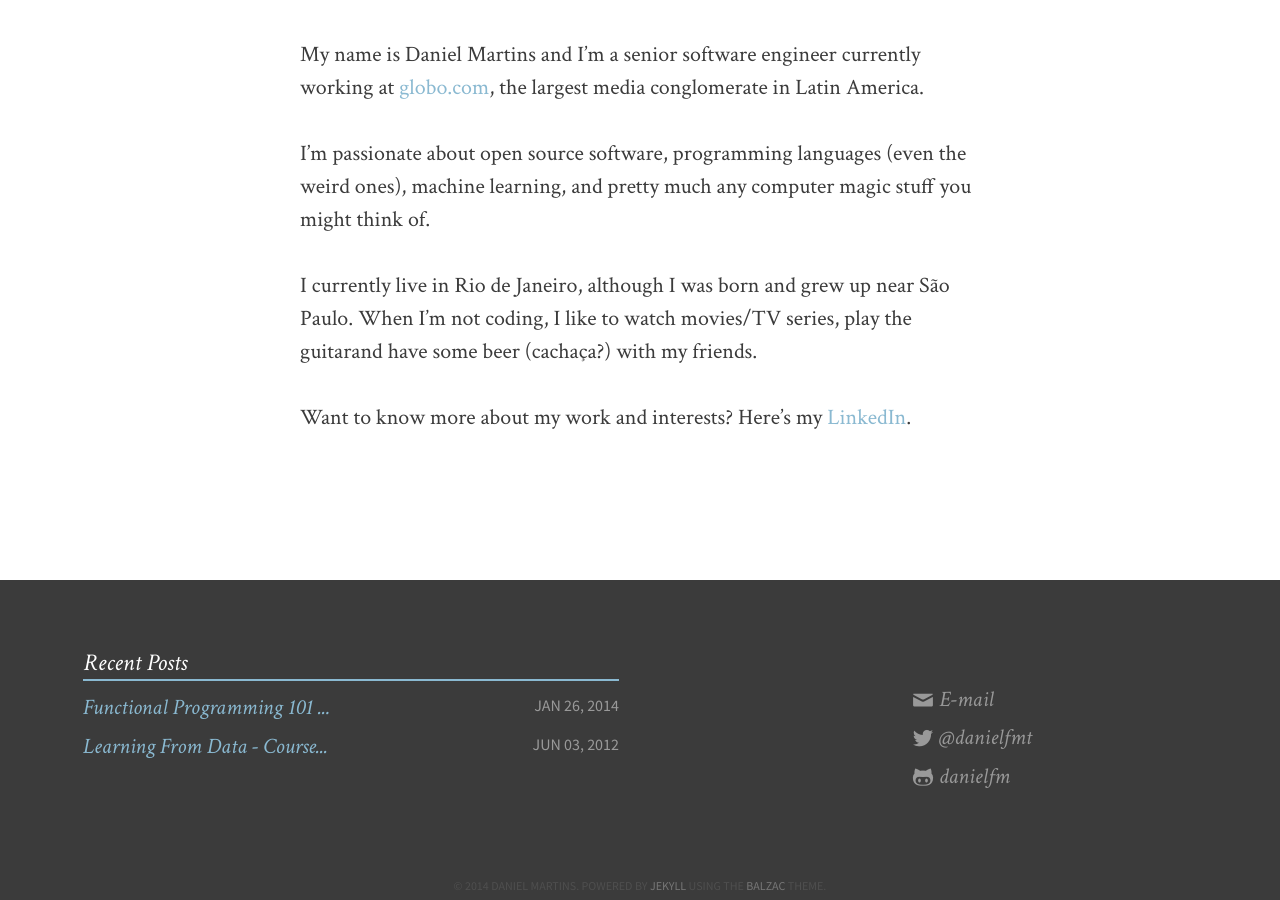
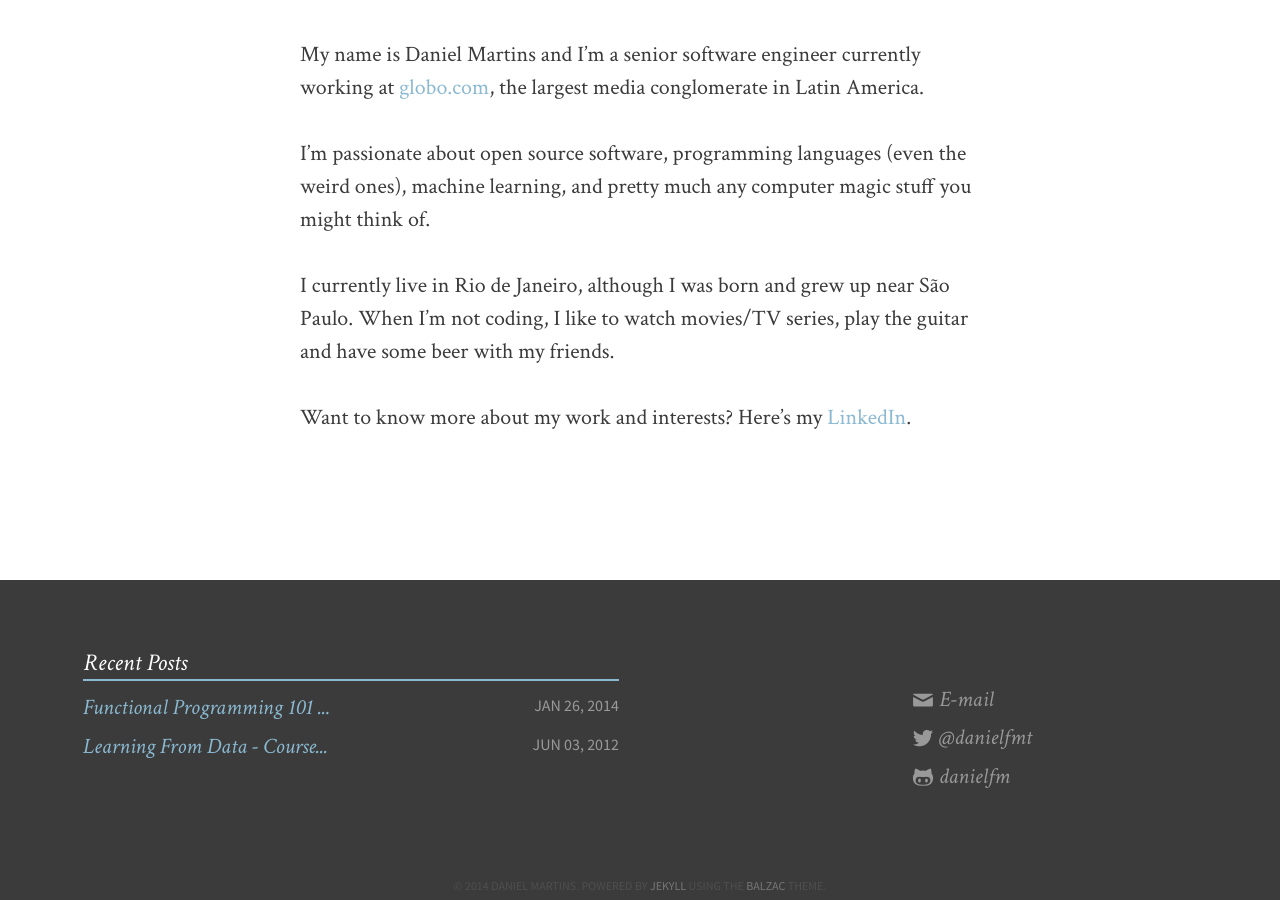
Before and after one commit to danielfm/danielfm.github.io, a Jekyll site: the page built from about.md, in a window 1280 px wide and 900 px high, scrolled down 670 px. Built offline with Jekyll 4.4.1, drawn with Linux system fonts in a browser that asks for light colours.

Commit message:
Fixed typos in about page.

```diff
--- a/about.md
+++ b/about.md
@@ -16,7 +16,8 @@ weird ones), machine learning, and pretty much any computer magic stuff you
 might think of.
 
 I currently live in Rio de Janeiro, although I was born and grew up near São
-Paulo. When I'm not coding, I like to watch movies/TV series, play the guitarand have some beer (cachaça?) with my friends.
+Paulo. When I'm not coding, I like to watch movies/TV series, play the guitar
+and have some beer with my friends.
 
 Want to know more about my work and interests? Here's my
 [LinkedIn](http://linkedin.com/in/danielfmartins).
```
